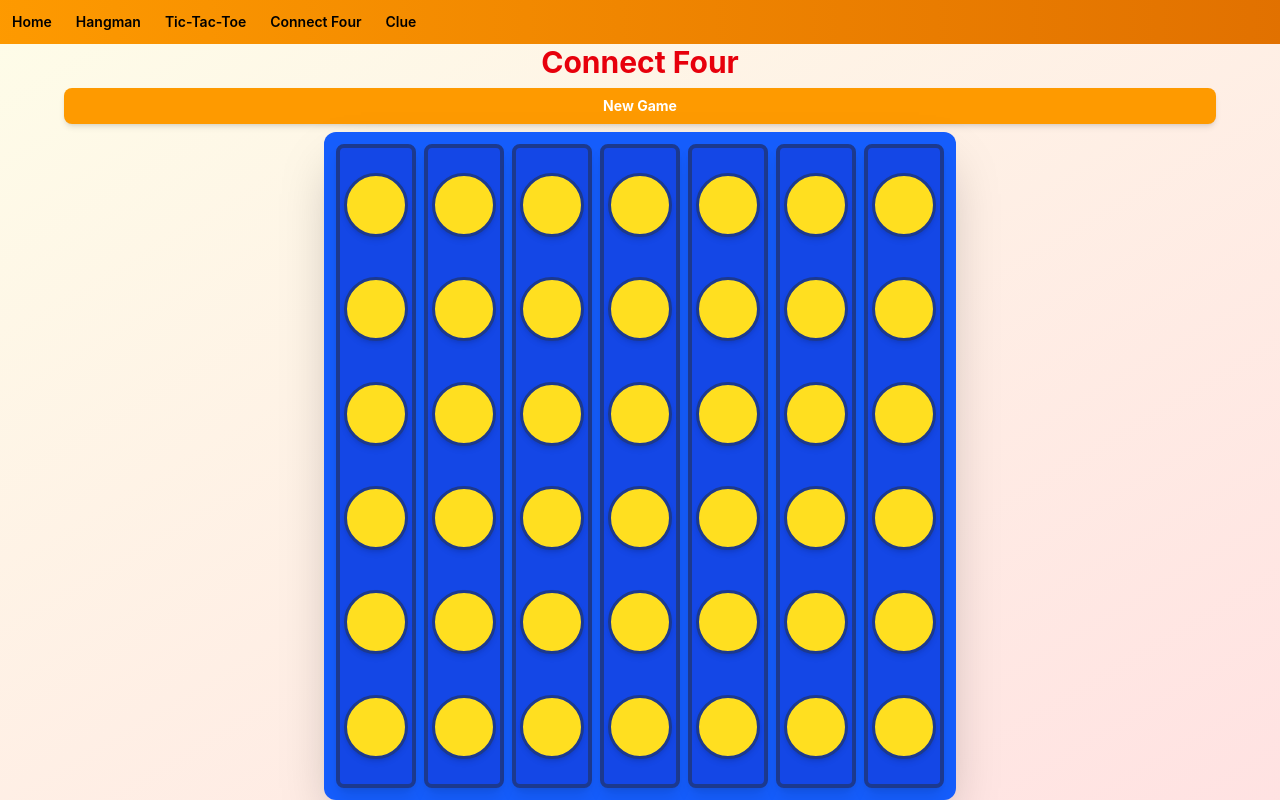
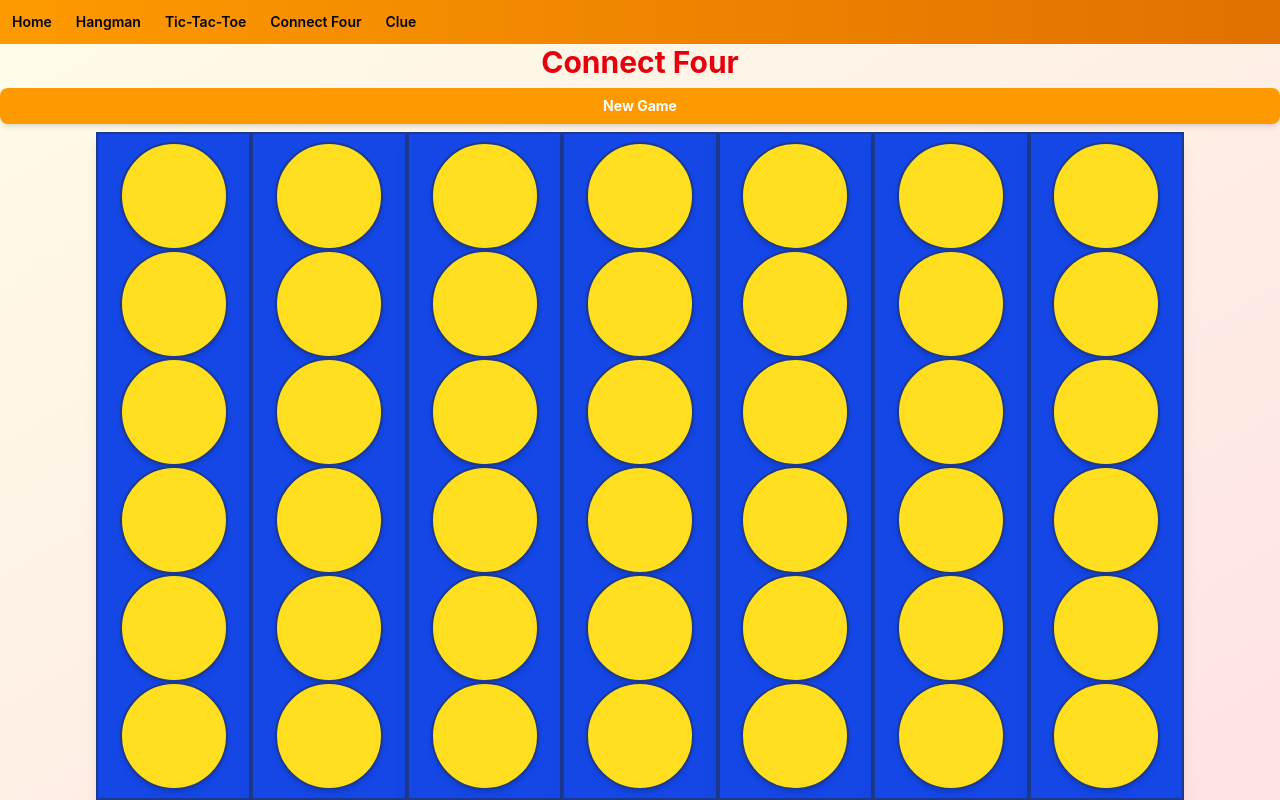
Before and after one commit to JamesDiStef/board-games, a React (Vite) app: page /connectFour in a window 1280 px wide. Built offline with nearby package versions, Linux system fonts and the light colour scheme; no server answers.

Commit message:
more changes

```diff
--- a/src/connectFour/ConnectFourBoard.tsx
+++ b/src/connectFour/ConnectFourBoard.tsx
@@ -172,8 +172,8 @@ const ConnectFourBoard = () => {
   }, []);
 
   return (
-    <div className="h-full w-full flex flex-col items-center px-4 bg-gradient-to-br from-yellow-50 to-red-100 overflow-hidden">
-      <div className="w-full max-w-6xl flex flex-col h-full">
+    <div className="h-full w-full flex flex-col items-center bg-gradient-to-br from-yellow-50 to-red-100 overflow-hidden">
+      <div className="w-full flex flex-col h-full">
         <h1 className="text-2xl sm:text-3xl font-bold text-center mb-2 text-red-600 flex-shrink-0">Connect Four</h1>
 
         <button
@@ -189,8 +189,8 @@ const ConnectFourBoard = () => {
           </div>
         )}
 
-        <div className="flex justify-center items-center flex-1">
-          <div className="flex gap-2 bg-blue-600 rounded-xl shadow-2xl p-3 h-full">
+        <div className="flex-1 w-full flex justify-center">
+          <div className="flex bg-blue-600 h-full w-full lg:w-[calc(100%-12rem)] lg:mx-24">
             {columns.map((column: Column, index: number) => (
               <ConnectFourColumn
                 key={index}
--- a/src/connectFour/ConnectFourColumn.tsx
+++ b/src/connectFour/ConnectFourColumn.tsx
@@ -9,18 +9,19 @@ const ConnectFourColumn = ({ column, handleClick }: Props) => {
   return (
     <button
       onClick={() => handleClick(column)}
-      className="flex flex-col items-center justify-around h-full w-16 md:w-20 bg-blue-700 border-4 border-blue-900 rounded-lg hover:bg-blue-800 transition-all duration-200 cursor-pointer shadow-lg hover:shadow-xl p-2 gap-1.5"
+      className="flex flex-col items-center justify-between h-full flex-1 bg-blue-700 border-2 border-blue-900 hover:bg-blue-800 transition-all duration-200 cursor-pointer shadow-lg hover:shadow-xl p-0.5 sm:p-1 md:p-1.5 lg:p-2"
     >
       {column.squares.map((s: Square) => (
         <div
           key={s.id}
           className={`
-            w-12 md:w-16 h-12 md:h-16 rounded-full border-3 border-blue-900
-            transition-all duration-200 flex-shrink-0
+            flex-1 aspect-square border-2 border-blue-900 min-w-0 max-w-full
+            transition-all duration-200
             ${s.color === 'red' ? 'bg-red-500 shadow-lg' :
               s.color === 'black' ? 'bg-gray-800 shadow-lg' :
               'bg-yellow-300 shadow-md'}
           `}
+          style={{ borderRadius: '50%' }}
         ></div>
       ))}
     </button>
--- a/src/tickTackToe/TickTackToeBoard.tsx
+++ b/src/tickTackToe/TickTackToeBoard.tsx
@@ -156,7 +156,7 @@ const Board = () => {
 
   return (
     <div className="h-full w-full flex flex-col justify-center items-center px-4 bg-gradient-to-br from-blue-50 to-indigo-100 overflow-hidden">
-      <div className="bg-white rounded-2xl shadow-2xl p-6 max-w-md w-full max-h-full flex flex-col overflow-y-auto">
+      <div className="bg-white rounded-2xl shadow-2xl p-6 max-w-md lg:max-w-2xl w-full max-h-full flex flex-col overflow-y-auto">
         <h1 className="text-3xl font-bold text-center mb-4 text-blue-600 flex-shrink-0">Tic Tac Toe</h1>
 
         <button
```
